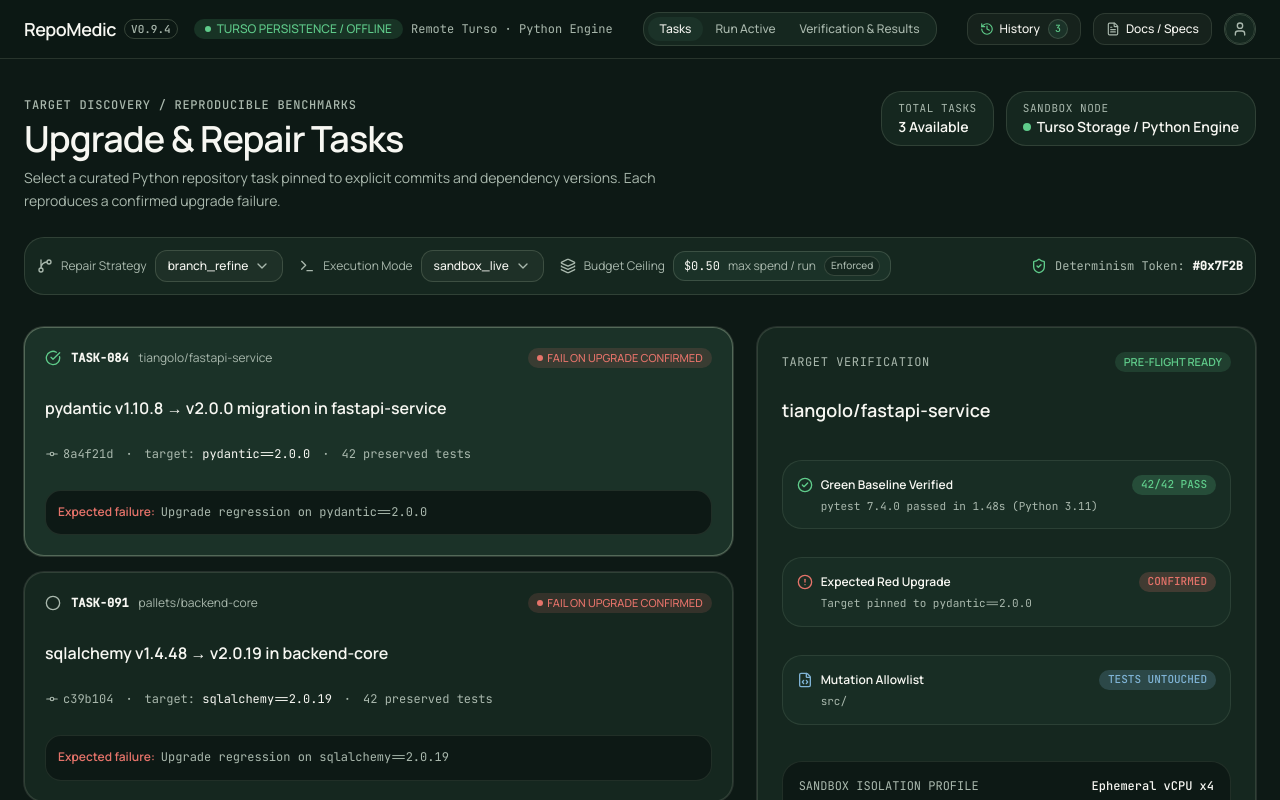
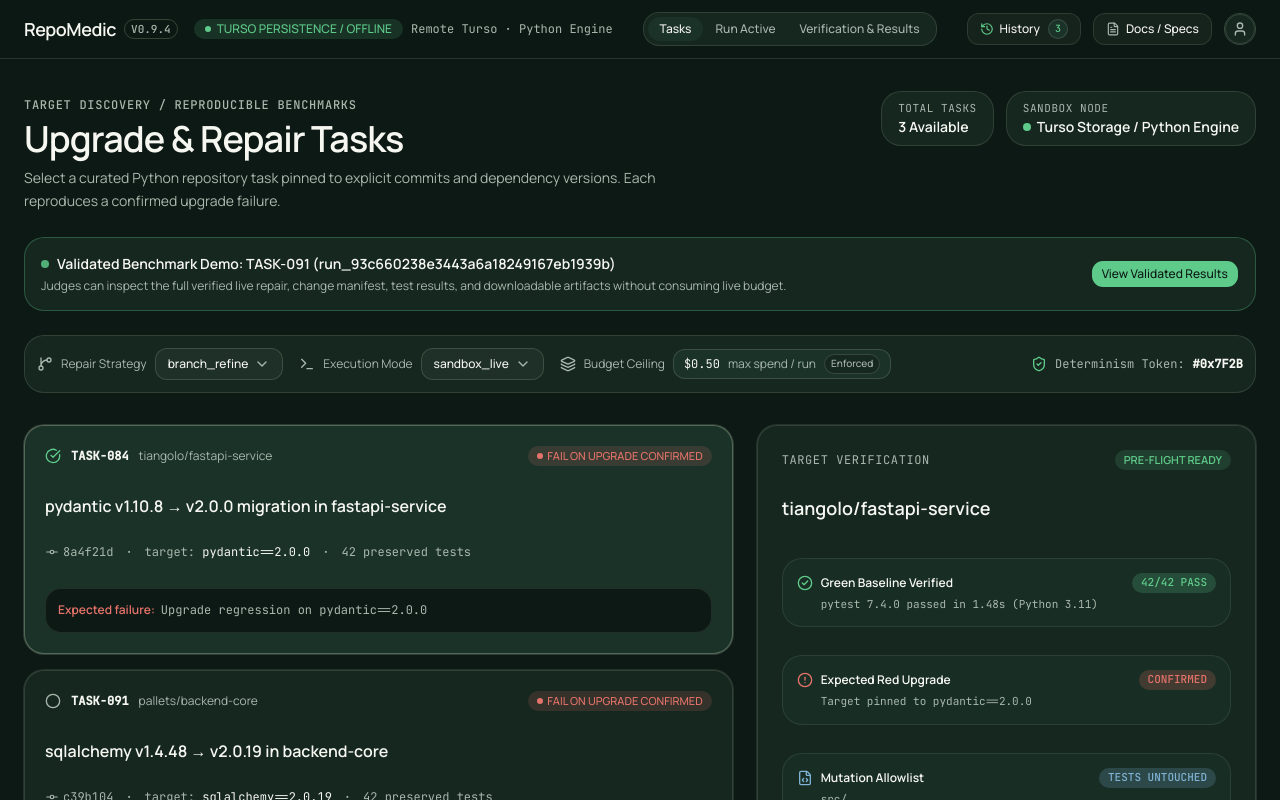
Before and after one commit to SGOD-pro/repo-medic, a Next.js app in the folder frontend/: page / in a window 1280 px wide. Shown: the top 800 px of the page. Built offline with nearby package versions, Linux system fonts and the light colour scheme; no server answers.

Commit message:
Configure CI pipeline Vercel CORS and judge demonstration path

```diff
--- a/frontend/src/components/tasks-view.tsx
+++ b/frontend/src/components/tasks-view.tsx
@@ -189,6 +189,30 @@
             </div>
           </div>
         </div>
+      </div>
+
+      {/* Public Demonstration Banner for Judges */}
+      <div className="mb-6 rounded-xl border border-[#5FCB8A]/30 bg-[#15271F] p-4 flex flex-col sm:flex-row sm:items-center justify-between gap-4">
+        <div>
+          <div className="flex items-center gap-2">
+            <span className="size-2 rounded-full bg-[#5FCB8A] animate-pulse" />
+            <span className="font-semibold text-sm text-[#F7F7F2]">
+              Validated Benchmark Demo: TASK-091 (run_93c660238e3443a6a18249167eb1939b)
+            </span>
+          </div>
+          <p className="mt-1 text-xs text-[#A9B8AD]">
+            Judges can inspect the full verified live repair, change manifest, test results, and downloadable artifacts without consuming live budget.
+          </p>
+        </div>
+        <Button
+          size="sm"
+          onClick={() => {
+            window.location.href = "/?runId=run_93c660238e3443a6a18249167eb1939b";
+          }}
+          className="bg-[#5FCB8A] text-[#0D1915] hover:bg-[#5FCB8A]/90 font-medium text-xs shrink-0 cursor-pointer"
+        >
+          View Validated Results
+        </Button>
       </div>
 
       {/* Control Bar: Strategy, Mode, Budget, Determinism */}
```
Also changed, not shown: 3 other files (tests, documents, lock files or other folders).
